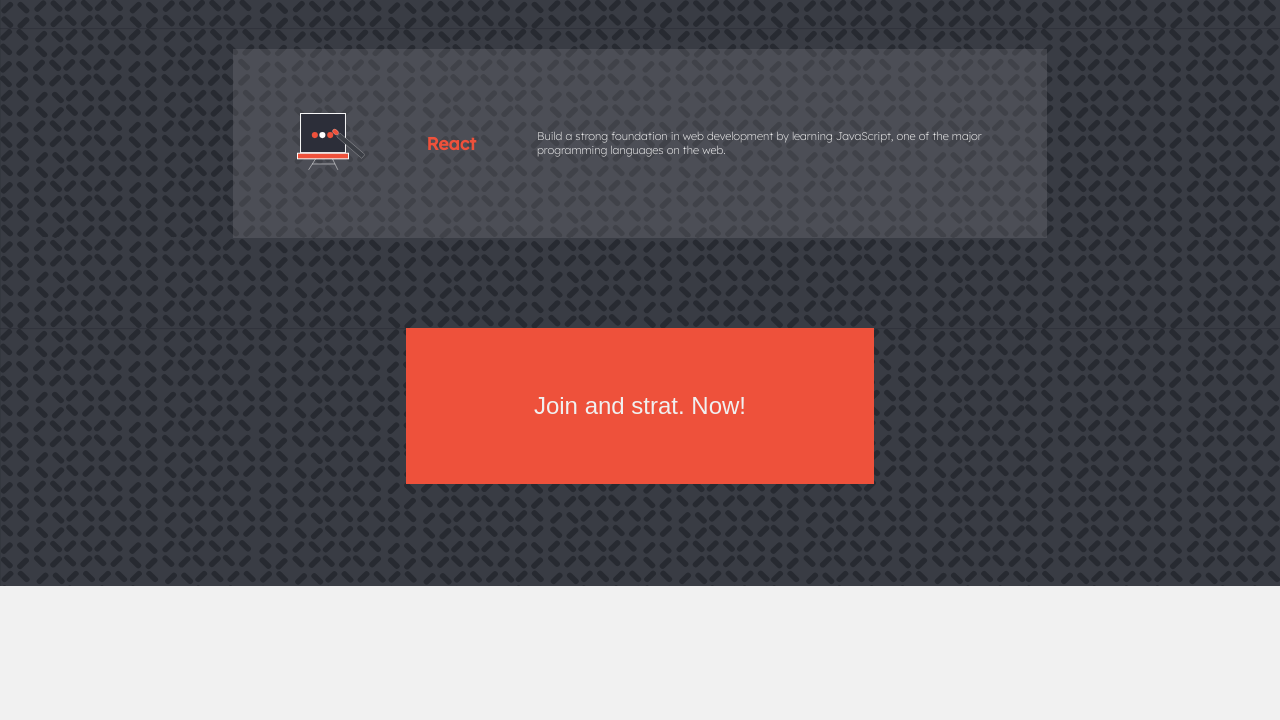
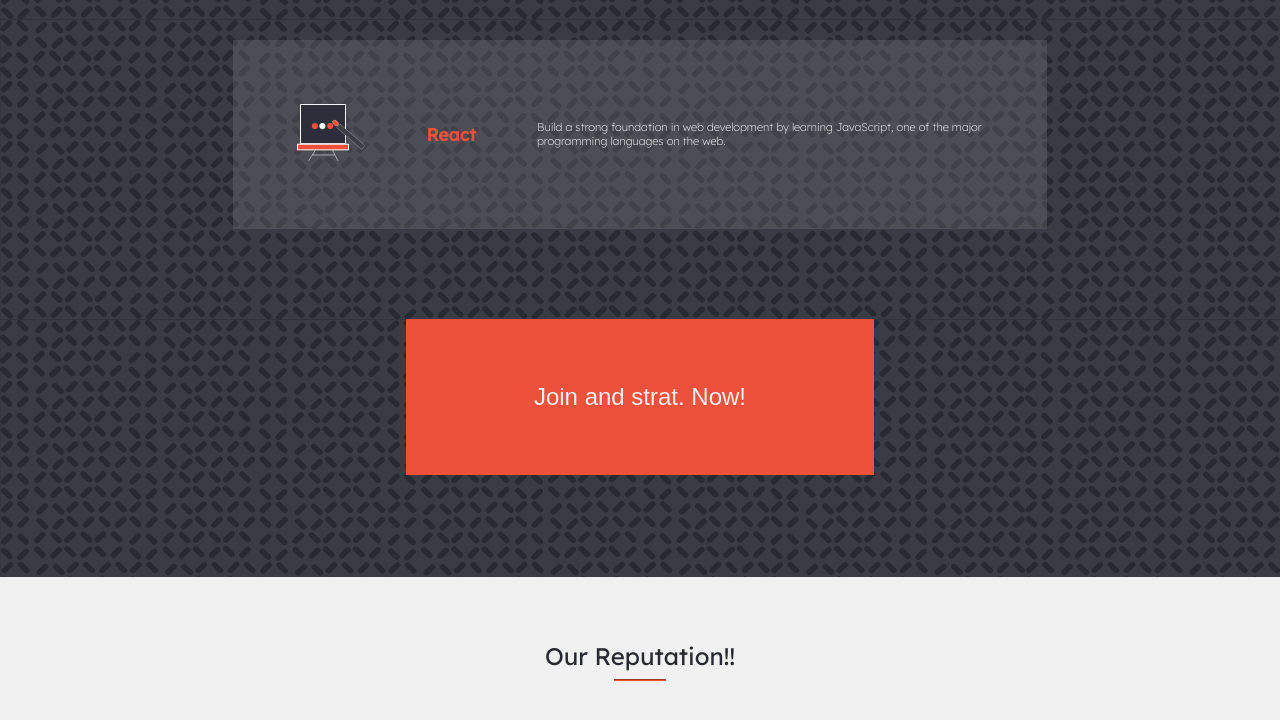
Before and after one commit to TadesseDev/LEARN-TO-CODE, a website: page index.html in a window 1280 px wide. Shown: the part 1706-2426 px from the top of the page. Before the commit the page ends 2292 px from the top, so only its background shows below. Drawn offline with Linux system fonts and the light colour scheme.

Commit message:
customers section style

```diff
--- a/index.html
+++ b/index.html
@@ -61,8 +61,8 @@
       </section>
     </main>
     <section id="main-tutors">
-      <h2 class="title-2">Main Program</h2>
-      <hr />
+      <h2 class="title-2">Main Classe's</h2>
+      <hr class="short"/>
       <div class="card">
         <span class="icon">
           <img src="./Images/Icons/icon-1Asset.svg" alt="" />
@@ -101,7 +101,10 @@
       </div>
       <button >Join and strat. Now!</button>
     </section>
-    <section id="customers"></section>
+    <section id="customers">
+      <h2 class="title-2">Our Reputation!!</h2>
+      <hr class="short"/>
+    </section>
     <footer>
       <section id="partners"></section>
       <section id="copy-right"></section>
--- a/styles/main.css
+++ b/styles/main.css
@@ -26,7 +26,7 @@ header {
 }
 #drop-menu {
   width: 10%;
-  max-width: 40px;
+  max-width: 30px;
 }
 
 header nav {
@@ -131,7 +131,7 @@ header nav #close-menu img {
   text-align: center;
 }
 
-#main-tutors hr {
+hr.short {
   width: 50px;
   border-color: var(--primary);
 }
@@ -168,3 +168,17 @@ header nav #close-menu img {
   margin-top: 5%;
   padding: 5% 10%;
 }
+
+/*css for customers section*/
+
+#customers {
+  padding: 5%;
+  display: grid;
+  grid-template-columns: 1;
+}
+#customers .title-2 {
+  text-align: center;
+  color: var(--main);
+  font-weight: 500;
+  font-size: 1.5rem;
+}
```
